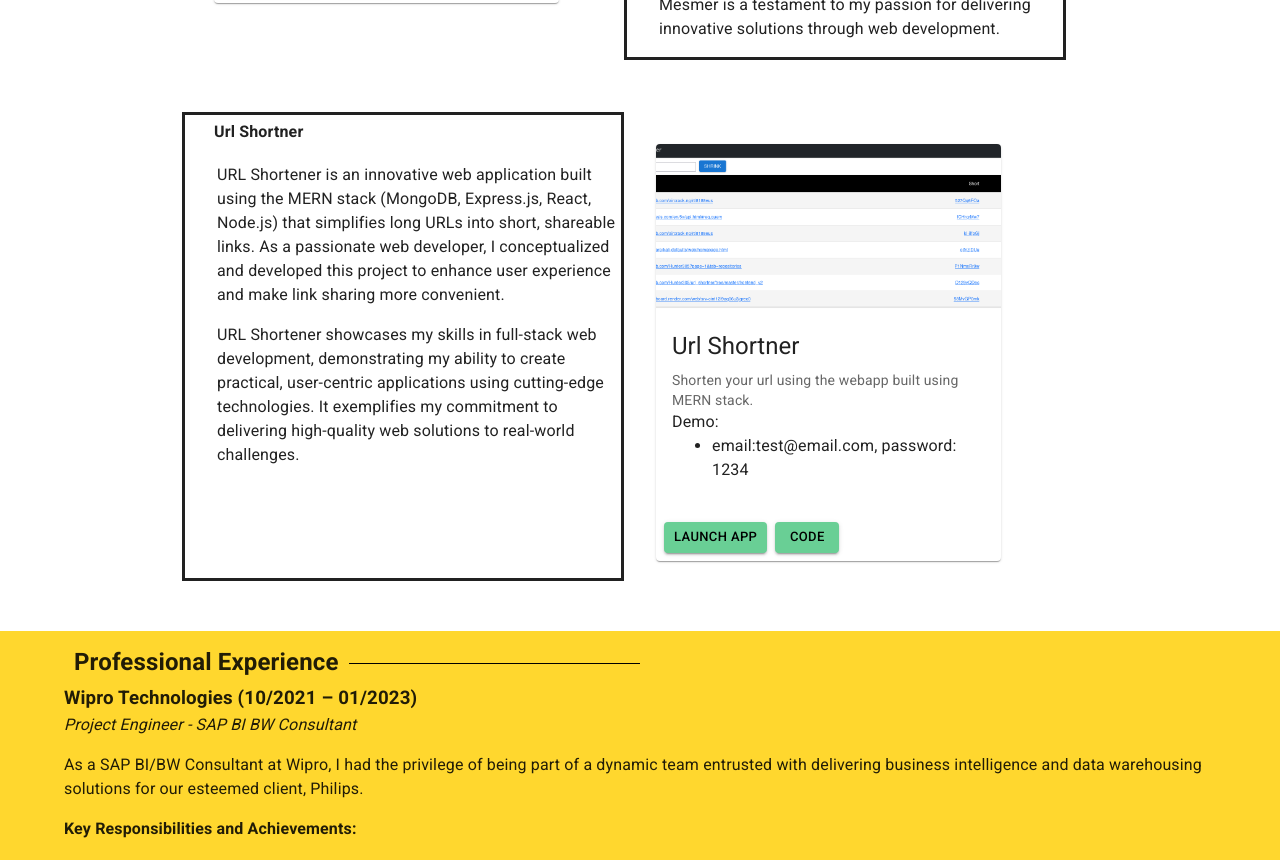
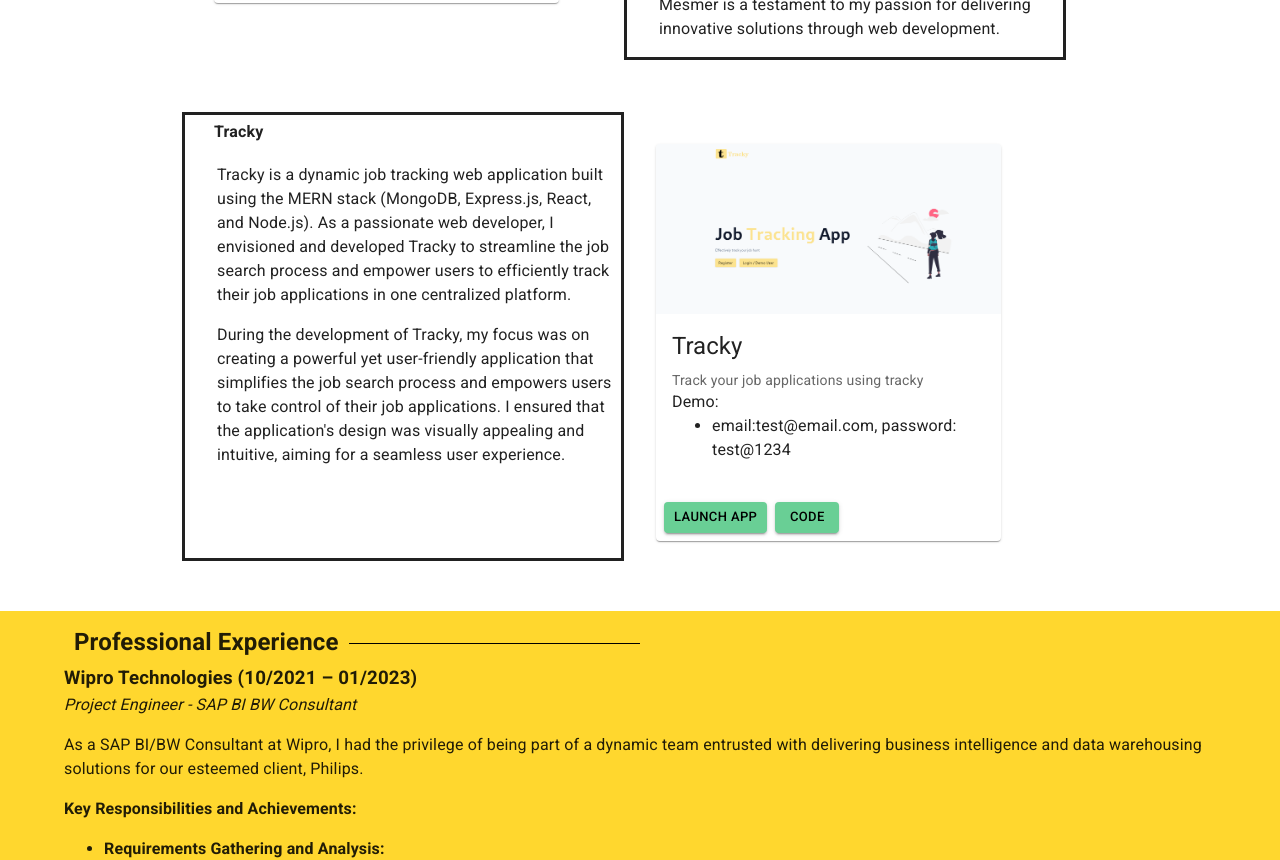
Before and after one commit to Hunter305/portfolio, a React (Vite) app: page / in a window 1280 px wide. Shown: the part 2180-3040 px from the top of the page. Built offline with nearby package versions, Linux system fonts and the light colour scheme.

Commit message:
portfolio website 99%

```diff
--- a/src/components/Projects.jsx
+++ b/src/components/Projects.jsx
@@ -12,6 +12,7 @@
 import procart from "../img/procart.png";
 import urls from "../img/urls.png";
 import mesmer from "../img/mesmer.png";
+import tracky from "../img/tracky.png";
 
 const Projects = () => {
   return (
@@ -189,45 +190,41 @@
           </Grid>
         </Grid>
         <Grid item xs={12}>
-          <h4 style={{ marginBottom: "0px", marginTop: "10px" }}>
-            Url Shortner
-          </h4>
+          <h4 style={{ marginBottom: "0px", marginTop: "10px" }}>Tracky</h4>
 
           <Grid container spacing={4}>
             <Grid item xs={12} md={6} sx={{ border: "solid" }}>
               <p>
-                URL Shortener is an innovative web application built using the
-                MERN stack (MongoDB, Express.js, React, Node.js) that simplifies
-                long URLs into short, shareable links. As a passionate web
-                developer, I conceptualized and developed this project to
-                enhance user experience and make link sharing more convenient.
+                Tracky is a dynamic job tracking web application built using the
+                MERN stack (MongoDB, Express.js, React, and Node.js). As a
+                passionate web developer, I envisioned and developed Tracky to
+                streamline the job search process and empower users to
+                efficiently track their job applications in one centralized
+                platform.
               </p>
               <p>
-                URL Shortener showcases my skills in full-stack web development,
-                demonstrating my ability to create practical, user-centric
-                applications using cutting-edge technologies. It exemplifies my
-                commitment to delivering high-quality web solutions to
-                real-world challenges.
+                During the development of Tracky, my focus was on creating a
+                powerful yet user-friendly application that simplifies the job
+                search process and empowers users to take control of their job
+                applications. I ensured that the application's design was
+                visually appealing and intuitive, aiming for a seamless user
+                experience.
               </p>
             </Grid>
             <Grid item xs={12} md={6}>
               <Card sx={{ maxWidth: 345, marginBottom: "20px" }}>
-                <CardMedia
-                  sx={{ height: 170 }}
-                  image={urls}
-                  title="url shortner"
-                />
+                <CardMedia sx={{ height: 170 }} image={tracky} title="Tracky" />
                 <CardContent>
                   <Typography gutterBottom variant="h5" component="div">
-                    Url Shortner
+                    Tracky
                   </Typography>
                   <Typography variant="body2" color="text.secondary">
-                    Shorten your url using the webapp built using MERN stack.{" "}
+                    Track your job applications using tracky
                     <br />
                   </Typography>
                   Demo:
                   <ul style={{ marginTop: "0px" }}>
-                    <li>email:test@email.com, password: 1234</li>
+                    <li>email:test@email.com, password: test@1234</li>
                   </ul>
                 </CardContent>
                 <CardActions>
@@ -241,7 +238,7 @@
                     }}
                   >
                     <a
-                      href="https://delightful-douhua-e5a8b9.netlify.app/"
+                      href="https://tracky.onrender.com/"
                       target="_blank"
                       style={{ textDecoration: "none", color: "black" }}
                     >
@@ -258,7 +255,7 @@
                     }}
                   >
                     <a
-                      href="https://github.com/Hunter305/url_short_frontend/"
+                      href="https://github.com/Hunter305/tracky"
                       target="_blank"
                       style={{ textDecoration: "none", color: "black" }}
                     >
@@ -270,6 +267,78 @@
             </Grid>
           </Grid>
         </Grid>
+        {/* <Grid item xs={12} sx={{ marginBottom: "50px" }}>
+          <h4 style={{ marginBottom: "20px", marginTop: "40px" }}>Mesmer</h4>
+          <Grid container spacing={4}>
+            <Grid item xs={12} md={6}>
+              <Card sx={{ maxWidth: 345, marginBottom: "20px" }}>
+                <CardMedia sx={{ height: 170 }} image={mesmer} title="mesmer" />
+                <CardContent>
+                  <Typography gutterBottom variant="h5" component="div">
+                    Mesmer
+                  </Typography>
+                  <Typography variant="body2" color="text.secondary">
+                    Just get mesmerized in the music
+                    <br />
+                  </Typography>
+                </CardContent>
+                <CardActions>
+                  <Button
+                    variant="contained"
+                    size="small"
+                    sx={{
+                      backgroundColor: "#69CF95",
+                      color: "#000",
+                      "&:hover": { backgroundColor: "#69CF95" },
+                    }}
+                  >
+                    <a
+                      href="https://mesmermusic.netlify.app/"
+                      target="_blank"
+                      style={{ textDecoration: "none", color: "black" }}
+                    >
+                      Launch app
+                    </a>
+                  </Button>
+                  <Button
+                    variant="contained"
+                    size="small"
+                    sx={{
+                      backgroundColor: "#69CF95",
+                      color: "#000",
+                      "&:hover": { backgroundColor: "#69CF95" },
+                    }}
+                  >
+                    <a
+                      href="https://github.com/Hunter305/Mesmer"
+                      target="_blank"
+                      style={{ textDecoration: "none", color: "black" }}
+                    >
+                      Code
+                    </a>
+                  </Button>
+                </CardActions>
+              </Card>
+            </Grid>
+            <Grid item xs={12} md={6} sx={{ border: "solid" }}>
+              <p>
+                Mesmer is an engaging and immersive music player web application
+                built using React and powered by the Shazam API. As a passionate
+                web developer and music enthusiast, I conceptualized and created
+                Mesmer to deliver a captivating and seamless music listening
+                experience to users.
+              </p>
+              <p>
+                Mesmer exemplifies my proficiency in leveraging cutting-edge
+                technologies like React and integrating external APIs to create
+                interactive and feature-rich web applications. As a music player
+                that provides a captivating and personalized listening
+                experience, Mesmer is a testament to my passion for delivering
+                innovative solutions through web development.
+              </p>
+            </Grid>
+          </Grid>
+        </Grid> */}
       </Grid>
     </Container>
   );
```
Also changed, not shown: src/img/tracky.png (added).
